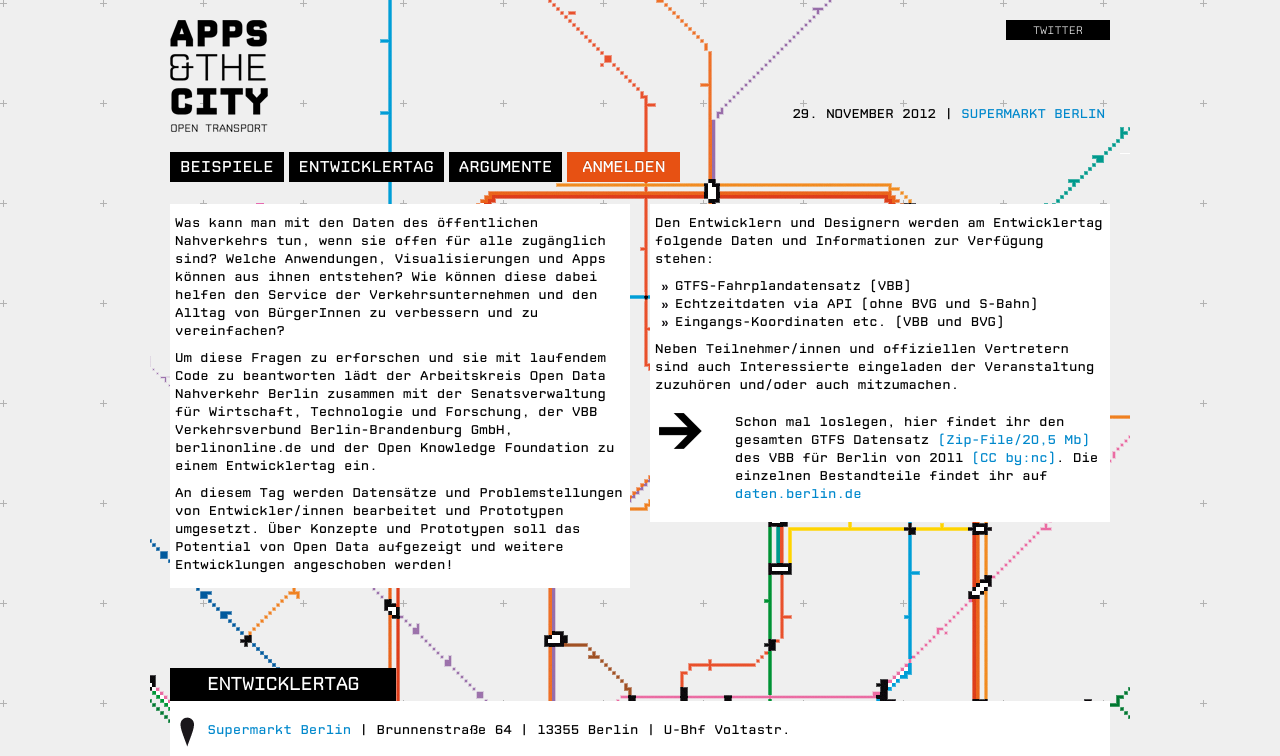
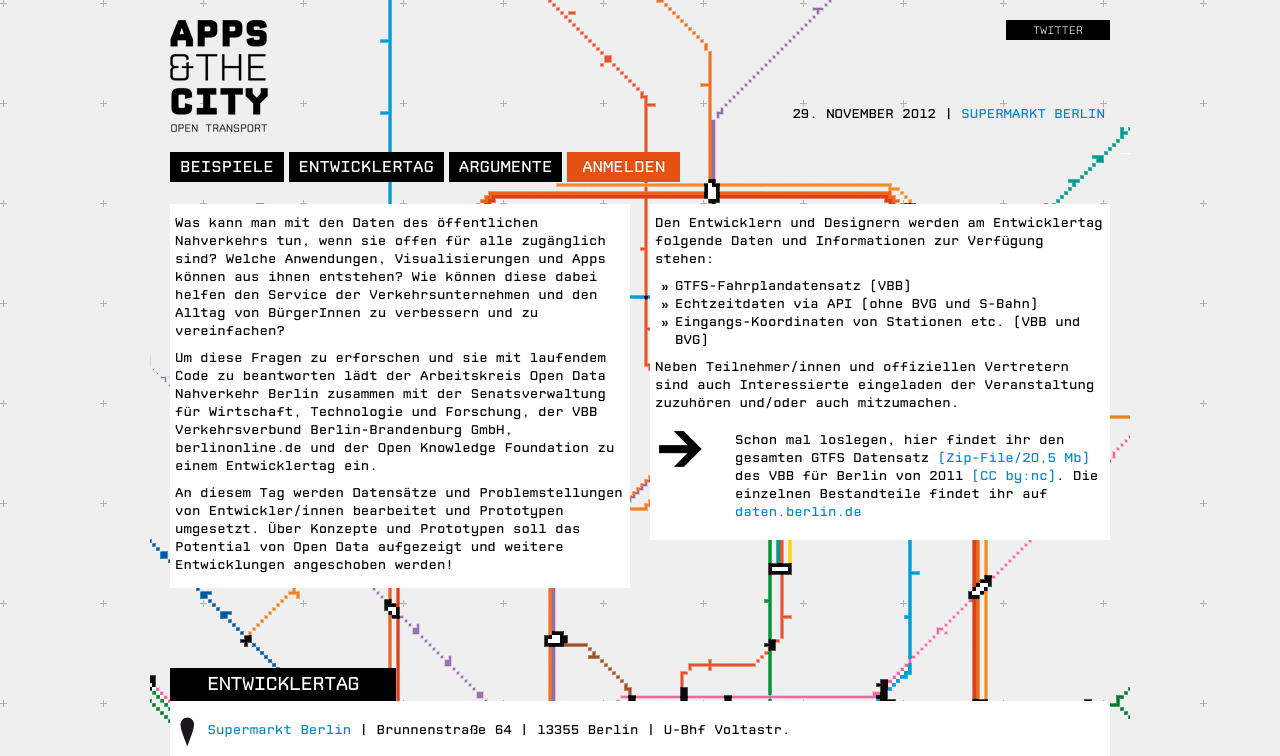
Before and after one commit to okfde/berlin.appsandthecity, a Jekyll site: the page built from index.html, in a window 1280 px wide and 900 px high, cut to the strip 0-756 px from the top of the window. Built offline with Jekyll 4.4.1, drawn with Linux system fonts in a browser that asks for light colours; nearby versions of some CDN libraries; Markdown is read by kramdown in place of the engine named in the settings.

Commit message:
eingangskoordinaten geändert

```diff
--- a/index.html
+++ b/index.html
@@ -14,7 +14,7 @@ title: Willkommen
     <ul>
       <li>GTFS-Fahrplandatensatz (VBB)</li>
       <li>Echtzeitdaten via API (ohne BVG und S-Bahn)</li>
-      <li>Eingangs-Koordinaten etc. (VBB und BVG)</li>
+      <li>Eingangs-Koordinaten von Stationen etc. (VBB und BVG)</li>
     </ul>
     <p>Neben Teilnehmer/innen und offiziellen Vertretern sind auch Interessierte eingeladen der Veranstaltung zuzuhören und/oder auch mitzumachen.</p>
 
```
